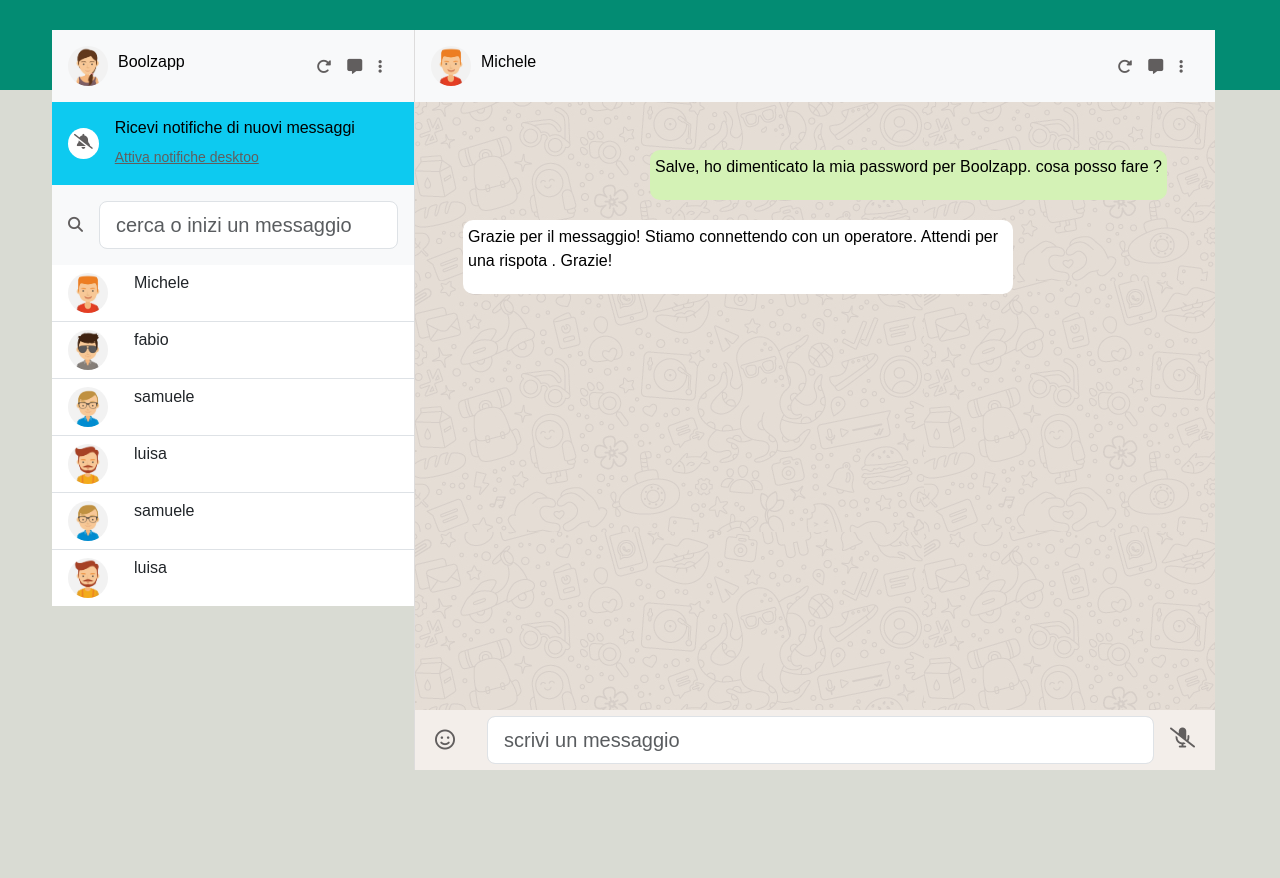
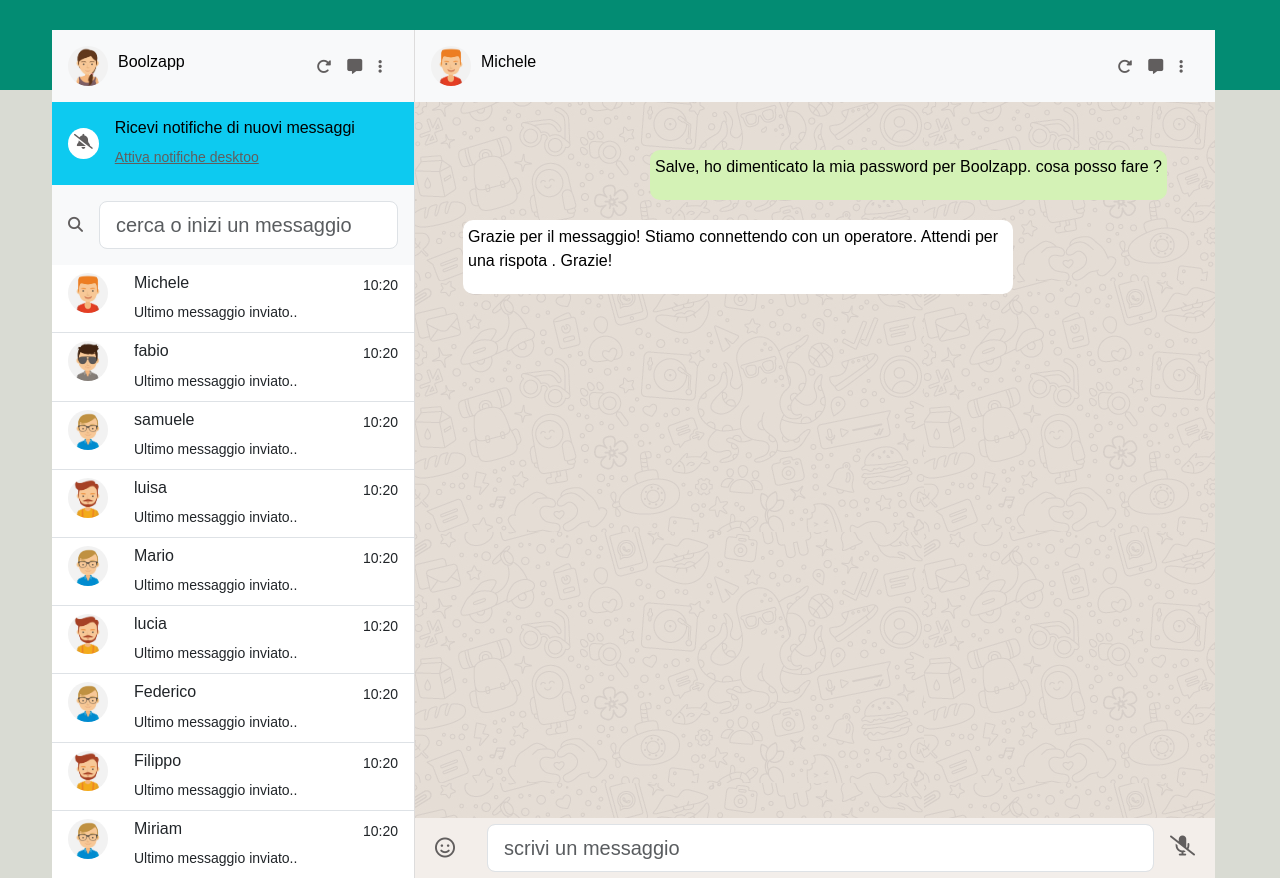
Before and after one commit to amaniesseili/vue-boolzapp, a plain HTML site: page index.html in a window 1280 px wide. Before the commit the page ends 800 px from the top, so only its background shows below. Drawn offline with nearby package versions, Linux system fonts and the light colour scheme.

Commit message:
list contact done

```diff
--- a/index.html
+++ b/index.html
@@ -95,7 +95,14 @@
       v-for="contact in contacts" :key="contact.id" class="contact-item">
       <img :src="contact.avatar" alt="">
 
+      <div class="text flex-grow-1">
       <h6 class="contacts-name">{{ contact.name }}</h6>
+      <small>Ultimo messaggio inviato.. </small>
+      </div>
+      <div class="time-container"> <small>10:20</small></div>
+
+      <!-- PERCHE NON FUNZIONA LO SCROLL? -->
+
     </div>
   </div>
 </div>
--- a/main.js
+++ b/main.js
@@ -90,8 +90,15 @@ const app = Vue.createApp({
                 { id: 3, name: "samuele", avatar: "img/avatar_3.jpg" },
                 { id: 4, name: "luisa", avatar: "img/avatar_4.jpg" },
 
-                { id: 3, name: "samuele", avatar: "img/avatar_3.jpg" },
-                { id: 4, name: "luisa", avatar: "img/avatar_4.jpg" },
+                { id: 3, name: "Mario", avatar: "img/avatar_3.jpg" },
+                { id: 4, name: "lucia", avatar: "img/avatar_4.jpg" },
+
+                { id: 3, name: "Federico", avatar: "img/avatar_3.jpg" },
+                { id: 4, name: "Filippo", avatar: "img/avatar_4.jpg" },
+
+
+                { id: 3, name: "Miriam", avatar: "img/avatar_3.jpg" },
+
         ],
     };
     },
```
